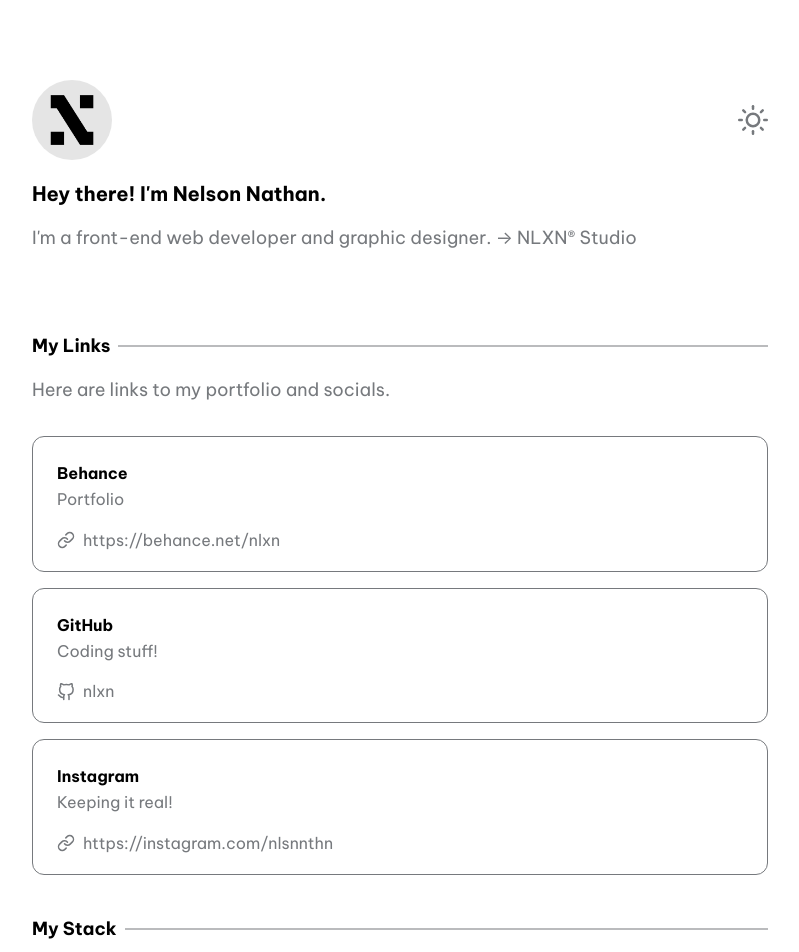
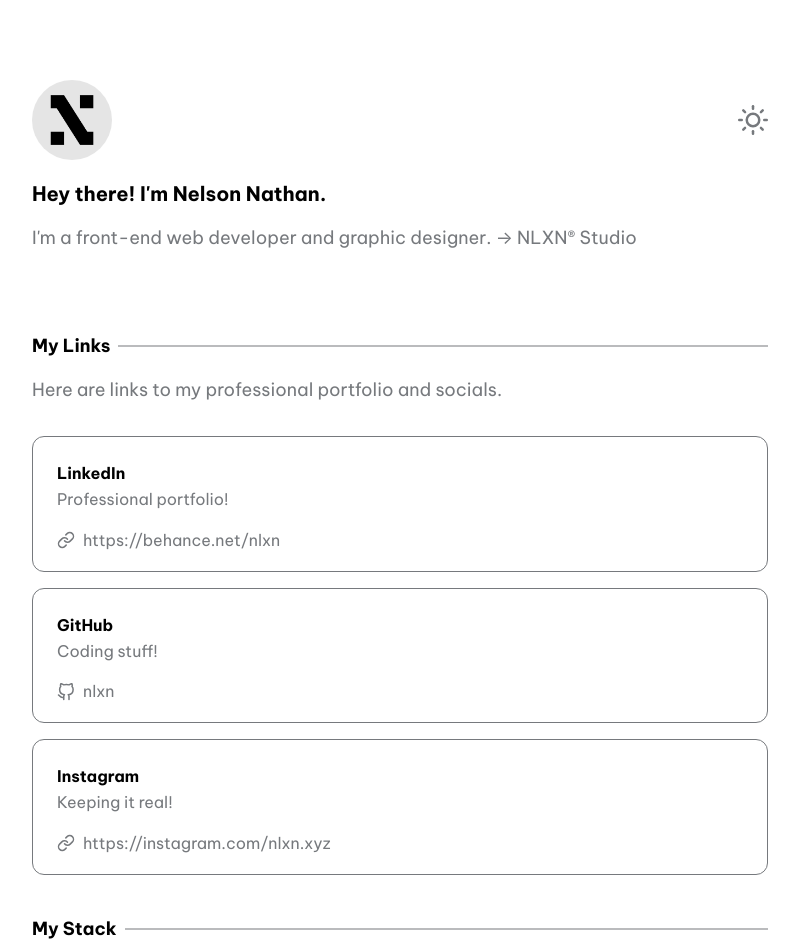
Before and after one commit to nlxn/profilio, a Next.js app: page / in a window 1280 px wide. Shown: the top 952 px of the page, without its empty margins (240-1039 px from the left). Built offline with nearby package versions, Linux system fonts and the light colour scheme.

Commit message:
Update config.js

```diff
--- a/data/config.js
+++ b/data/config.js
@@ -10,11 +10,11 @@
 
 export const projects = {
   title: 'My Links',
-  desc: "Here are links to my portfolio and socials.",
+  desc: "Here are links to my professional portfolio and socials.",
   projects: [
     {
-      title: 'Behance',
-      description: 'Portfolio',
+      title: 'LinkedIn',
+      description: 'Professional portfolio!',
       link: 'https://behance.net/nlxn'
     },
     {
@@ -25,7 +25,7 @@
     {
       title: 'Instagram',
       description: 'Keeping it real!',
-      link: 'https://instagram.com/nlsnnthn'
+      link: 'https://instagram.com/nlxn.xyz'
     }
   ]
 };
```
